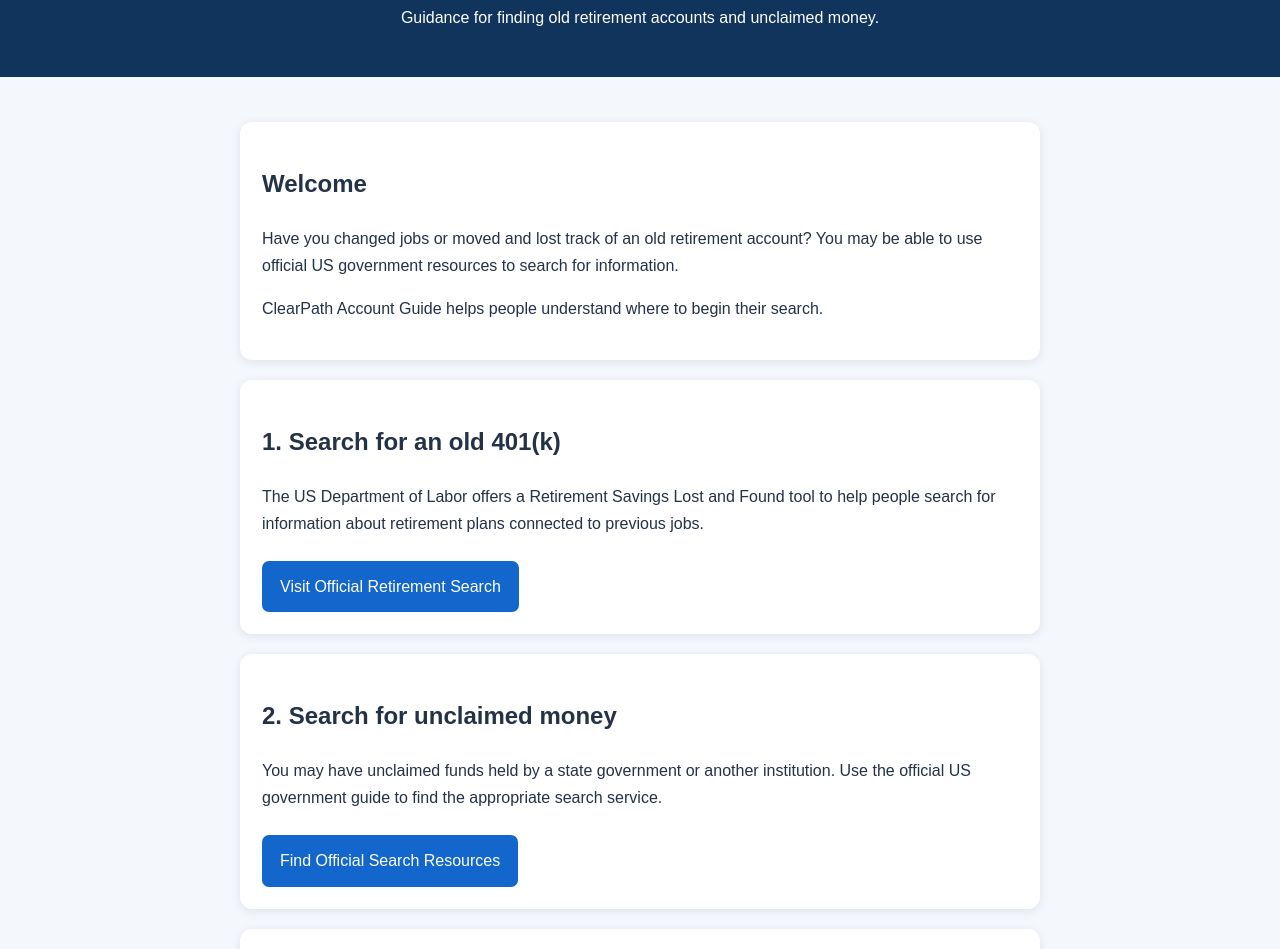
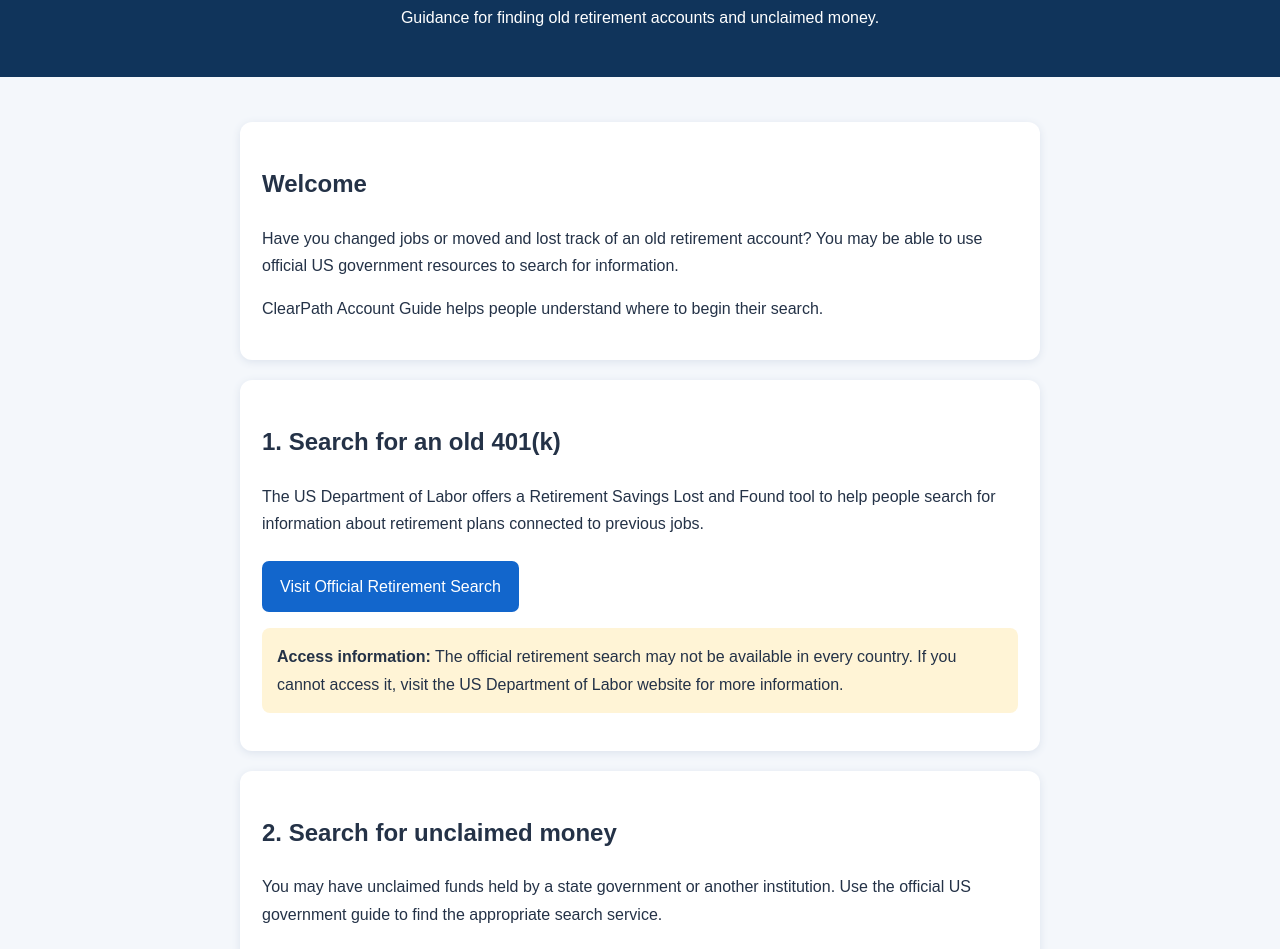
Before and after one commit to globalreachconnect7-ship-it/globalreachconnect7-ship-it.github.io, a plain HTML site: page index.html in a window 1280 px wide. Shown: the part 118-1067 px from the top of the page. Drawn offline with Linux system fonts and the light colour scheme.

Commit message:
Update index.html

```diff
--- a/index.html
+++ b/index.html
@@ -72,6 +72,12 @@ footer {
 <h2>1. Search for an old 401(k)</h2>
 <p>The US Department of Labor offers a Retirement Savings Lost and Found tool to help people search for information about retirement plans connected to previous jobs.</p>
 <a class="button" href="https://lostandfound.dol.gov/" target="_blank" rel="noopener">Visit Official Retirement Search</a>
+<p class="notice">
+<strong>Access information:</strong>
+The official retirement search may not be available
+in every country. If you cannot access it, visit the
+US Department of Labor website for more information.
+</p>
 </section>
 
 <section class="card">
```
